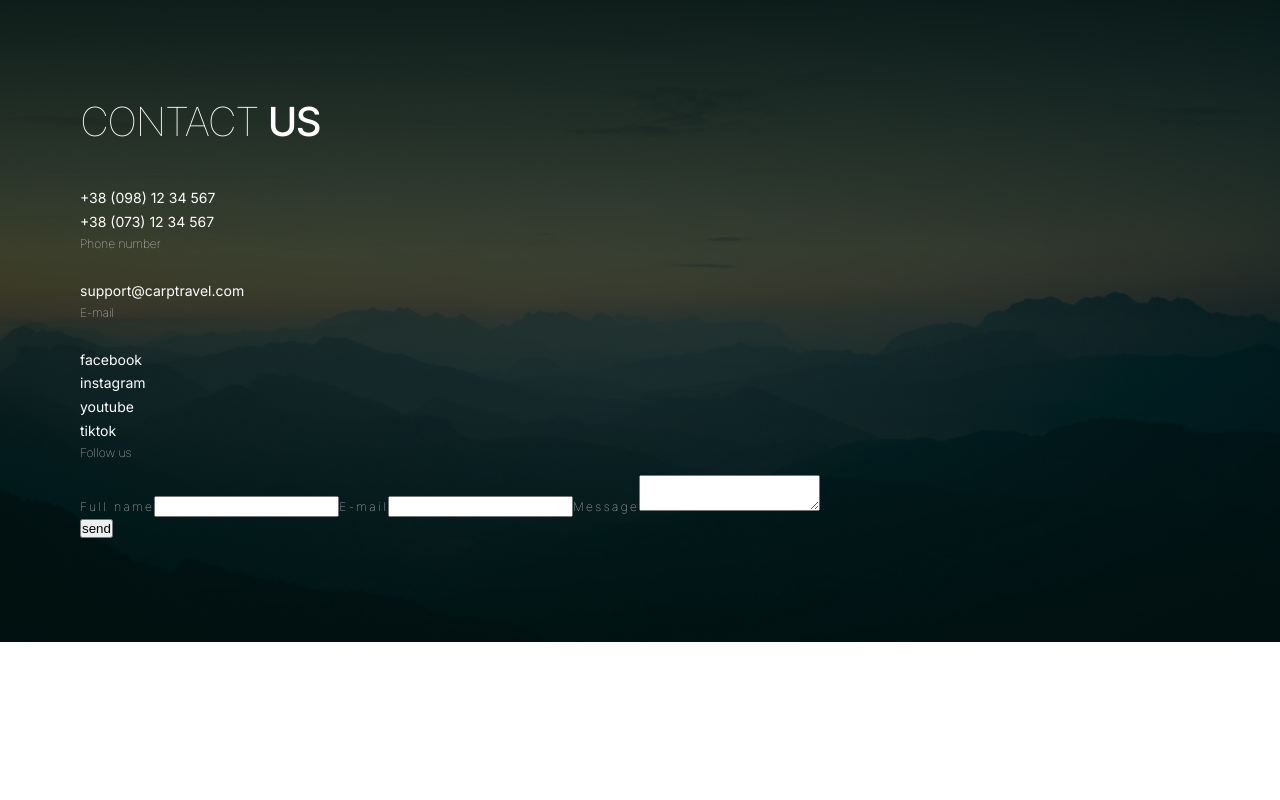
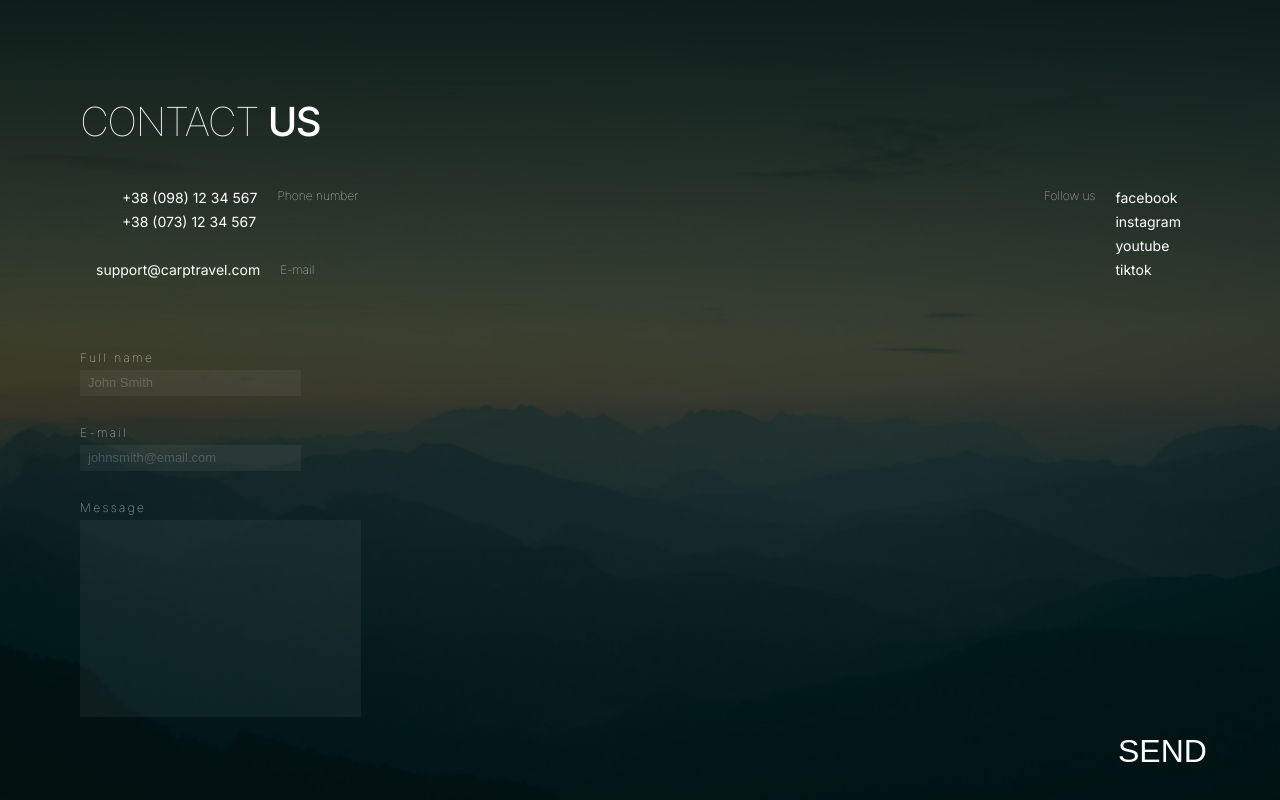
Before and after one commit to SerhiiSavchak/carpTravel, a React (Create React App) app: page / in a window 1280 px wide. Shown: the part 4230-5030 px from the top of the page. Before the commit the page ends 4872 px from the top, so only its background shows below. Built offline with nearby package versions, Linux system fonts and the light colour scheme.

Commit message:
add fix contacts section

```diff
--- a/src/components/Contacts/Contacts.jsx
+++ b/src/components/Contacts/Contacts.jsx
@@ -8,51 +8,77 @@ export const Contacts = () => {
         <h2 className="contacts-title">
           Contact <span className="contacts-title-span">us</span>
         </h2>
-        <ul className="contacts-list">
-          <li className="contacts-item">
-            <a className="contacts-link" href="/">
+        <div className="contacts-main-wrap">
+          <div className="contacts-top-wrap">
+            <ul className="contacts-top-list">
+              <li className="contacts-top-item">
+                <a className="contacts-link top" href="/">
                   +38 (098) 12 34 567
                 </a>
-            <a className="contacts-link" href="/">
+              </li>
+              <li className="contacts-top-item">
+                <a className="contacts-link top" href="/">
                   +38 (073) 12 34 567
                 </a>
+              </li>
+            </ul>
             <h3 className="contacts-subtitle">Phone number</h3>
-          </li>
-          <li className=" contacts-item">
+          </div>
+          <div className="contacts-wrap">
             <a className="contacts-link" href="/">
               support@carptravel.com
             </a>
             <h3 className="contacts-subtitle">E-mail</h3>
-          </li>
-          <li className=" contacts-item">
-            <a className="contacts-link" href="/">
+          </div>
+          <div className="contacts-bottom-wrap">
+            <h3 className="contacts-subtitle bottom">Follow us</h3>
+            <ul className="contacts-bottom-list">
+              <li className="contacts-bottom-item">
+                <a className="contacts-link bottom" href="/">
                   facebook
                 </a>
-            <a className="contacts-link" href="/">
+              </li>
+              <li className="contacts-bottom-item">
+                <a className="contacts-link bottom" href="/">
                   instagram
                 </a>
-            <a className="contacts-link" href="/">
+              </li>
+              <li className="contacts-bottom-item">
+                <a className="contacts-link bottom" href="/">
                   youtube
                 </a>
-            <a className="contacts-link" href="/">
+              </li>
+              <li className="contacts-bottom-item">
+                <a className="contacts-link bottom" href="/">
                   tiktok
                 </a>
-            <h3 className="contacts-subtitle">Follow us</h3>
               </li>
             </ul>
+          </div>
+        </div>
         <form className="contacts-form">
+          <div className="contacts-form-wrap">
             <label className="contacts-label">
               Full name
-            <input className="contacts-input" />
+              <input
+                type="text"
+                placeholder="John Smith"
+                className="contacts-input"
+              />
             </label>
             <label className="contacts-label">
               E-mail
-            <input className="contacts-input" />
+              <input
+                type="email"
+                placeholder="johnsmith@email.com"
+                className="contacts-input"
+              />
             </label>
-          <label className="contacts-label">
+            <label className="contacts-label textarea">
               Message
               <textarea className="contacts-input textarea" />
             </label>
+          </div>
           <button className="contacts-btn" type="submit">
             send
           </button>
--- a/src/components/Contacts/Contacts.scss
+++ b/src/components/Contacts/Contacts.scss
@@ -25,6 +25,7 @@
   letter-spacing: -1.6px;
   text-transform: uppercase;
   margin-bottom: 36px;
+
   @media screen and (min-width: 768px) {
   }
   @media screen and (min-width: 1280px) {
@@ -37,27 +38,77 @@
   @media screen and (min-width: 1280px) {
   }
 }
-.contacts-list {
+
+.contacts-main-wrap {
   margin-bottom: 12px;
+  @media screen and (min-width: 768px) {
+    position: relative;
+    margin-bottom: 64px;
+  }
+  @media screen and (min-width: 1280px) {
+  }
+}
+
+.contacts-top-wrap {
   display: flex;
-  flex-direction: column;
-  gap: 25px;
+  gap: 20px;
+  margin-bottom: 24px;
+  padding-left: 42px;
+
   @media screen and (min-width: 768px) {
   }
   @media screen and (min-width: 1280px) {
   }
 }
-.contacts-item {
+.contacts-top-list {
+  @media screen and (min-width: 768px) {
+  }
+  @media screen and (min-width: 1280px) {
+  }
+}
+.contacts-top-item {
+  @media screen and (min-width: 768px) {
+  }
+  @media screen and (min-width: 1280px) {
+  }
+}
+
+.contacts-wrap {
   display: flex;
-  flex-direction: column;
-  flex-wrap: wrap;
-  gap: 0px 20px;
-  &:nth-child(1) {
+  gap: 20px;
+  align-items: center;
+  margin-bottom: 26px;
+  padding-right: 46px;
+  padding-left: 16px;
+
+  @media screen and (min-width: 768px) {
+    margin-bottom: unset;
   }
-  &:nth-child(2) {
+  @media screen and (min-width: 1280px) {
   }
-  &:nth-child(3) {
+}
+
+.contacts-bottom-wrap {
+  justify-content: flex-end;
+  display: flex;
+  gap: 20px;
+  padding-right: 19px;
+
+  @media screen and (min-width: 768px) {
+    position: absolute;
+    top: 0;
+    right: 0;
   }
+  @media screen and (min-width: 1280px) {
+  }
+}
+.contacts-bottom-list {
+  @media screen and (min-width: 768px) {
+  }
+  @media screen and (min-width: 1280px) {
+  }
+}
+.contacts-bottom-item {
   @media screen and (min-width: 768px) {
   }
   @media screen and (min-width: 1280px) {
@@ -67,17 +118,18 @@
 .contacts-link {
   font-size: 14px;
   color: #fff;
-
+  width: fit-content;
   line-height: 171.4%;
   @media screen and (min-width: 768px) {
   }
   @media screen and (min-width: 1280px) {
   }
 }
+
 .contacts-subtitle {
   color: #fff;
   font-size: 12px;
-
+  width: fit-content;
   font-weight: 100;
   line-height: 166.6%;
   @media screen and (min-width: 768px) {
@@ -91,24 +143,46 @@
   @media screen and (min-width: 1280px) {
   }
 }
+.contacts-form-wrap {
+  display: flex;
+  flex-direction: column;
+  gap: 25px;
+  margin-bottom: 16px;
+  @media screen and (min-width: 768px) {
+  }
+  @media screen and (min-width: 1280px) {
+  }
+}
+
 .contacts-label {
   color: #fff;
   font-size: 12px;
   font-weight: 100;
   line-height: 200%;
   letter-spacing: 2.4px;
+  display: flex;
+  flex-direction: column;
+
   @media screen and (min-width: 768px) {
+    width: 221px;
   }
   @media screen and (min-width: 1280px) {
   }
 }
+
 .contacts-input {
   color: #fff;
+  padding-left: 8px;
+  height: 24px;
+  background: rgba(255, 255, 255, 0.05);
+  border: none;
+  outline: none;
   &::placeholder {
     color: #fff;
     font-size: 13px;
     font-weight: 100;
     line-height: 184.6%;
+    opacity: 0.2;
   }
   @media screen and (min-width: 768px) {
   }
@@ -116,14 +190,28 @@
   }
 }
 .contacts-input.textarea {
+  resize: none;
+  width: 279px;
+  height: 193px;
+  padding-left: unset;
   @media screen and (min-width: 768px) {
   }
   @media screen and (min-width: 1280px) {
   }
 }
 .contacts-btn {
+  width: 82px;
+
+  color: #fff;
+  border: none;
+  font-size: 30px;
+  background-color: transparent;
+  margin-left: auto;
+  font-weight: 500;
+  text-transform: uppercase;
   @media screen and (min-width: 768px) {
   }
   @media screen and (min-width: 1280px) {
+    font-size: 32px;
   }
 }
```
Lines whose indentation alone changed are shown as unchanged.
